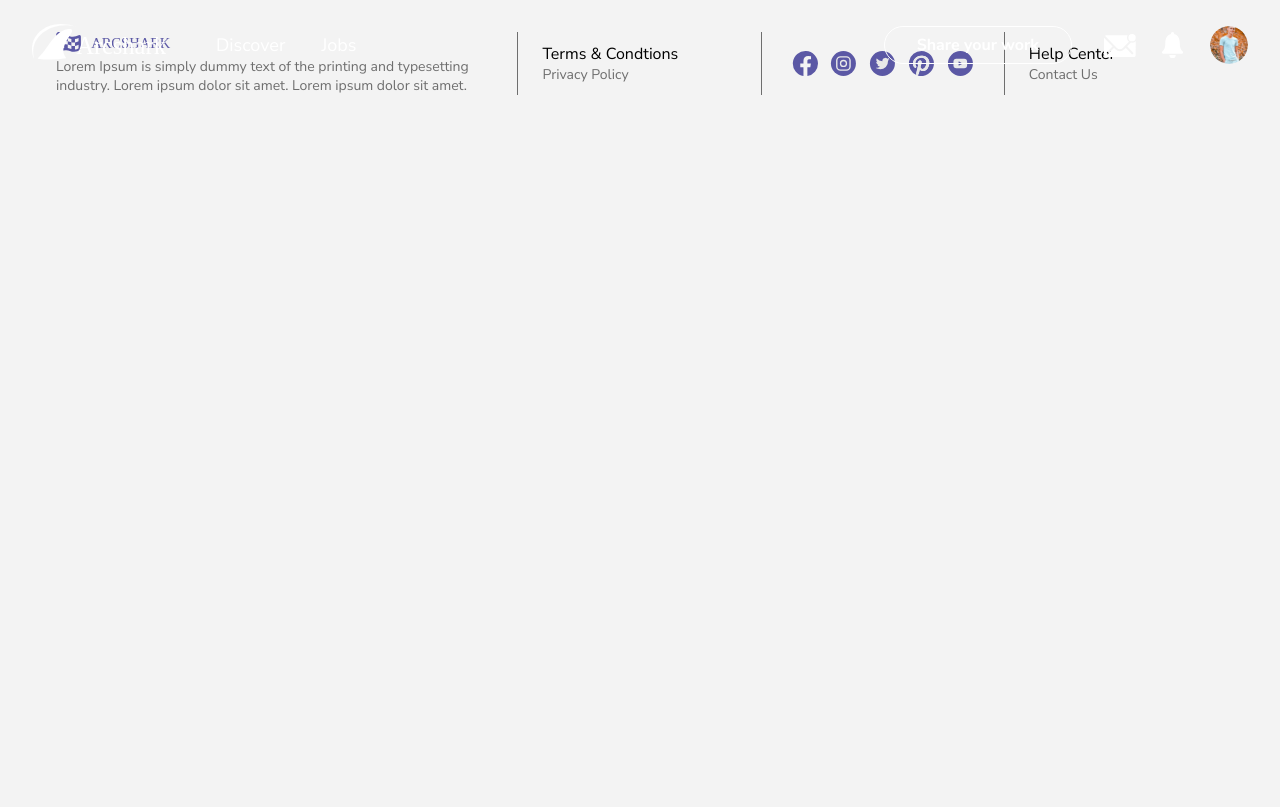
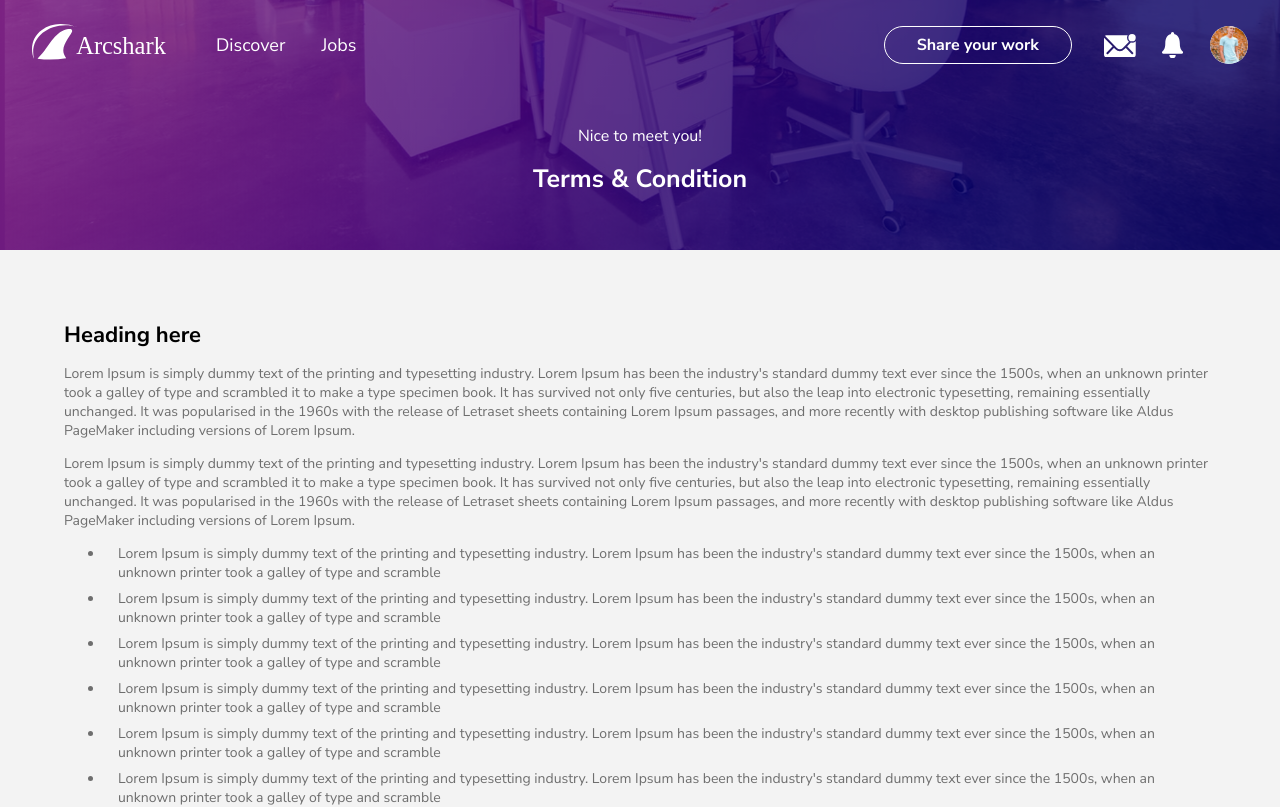
Before and after one commit to MehfoozurRehman/ArcShark, a React (Create React App) app: page /termandcondition in a window 1280 px wide. Shown: the top 807 px of the page. Built offline with nearby package versions, Linux system fonts and the light colour scheme.

Commit message:
Term and condition page done

```diff
--- a/src/App.js
+++ b/src/App.js
@@ -5,6 +5,7 @@ import About from "./screens/About";
 import HomeScreen from "./screens/HomeScreen";
 import "./about.scss";
 import Footer from "./components/Footer";
+import Termandcondition from "./components/Termandcondition";
 
 export default function App() {
   return (
@@ -13,6 +14,7 @@ export default function App() {
       <Routes>
         <Route path="/" element={<HomeScreen />} />
         <Route path="/about-us" element={<About />} />
+        <Route path="/termandcondition" element={<Termandcondition />} />
       </Routes>
       <Footer />
     </>
--- a/src/about.scss
+++ b/src/about.scss
@@ -1,6 +1,7 @@
 $white: #fff;
 $primary: #5b57a4;
 $secondry: #c495c3;
+$color: #6e6e6e;
 body {
   background-color: #f3f3f3;
 }
@@ -167,6 +168,66 @@ body {
   overflow: hidden;
   font-size: 14px;
 }
+.term__and__condition__page {
+  width: 100%;
+  position: relative;
+}
+.term__and__condition__page__banner {
+  width: 100%;
+}
+.term__and__condition__page__banner img {
+  width: 100%;
+  height: 250px;
+}
+.term__and__condition__page__overlay {
+  position: absolute;
+  display: flex;
+  padding: 2em;
+  height: 100%;
+  width: 100%;
+  top: 50%;
+  left: 50%;
+  display: flex;
+  justify-content: center;
+  align-items: center;
+  max-width: 1440px;
+  margin-top: 2em;
+  transform: translate(-50%, -50%);
+}
+.term__condition__overlay__haeding__text {
+  color: $white;
+  font-size: 16px;
+  text-align: center;
+}
+.term__condition__overlay__haeding__big__text {
+  color: $white;
+  font-size: 25px;
+  font-weight: bold;
+  margin-top: 0.6em;
+}
+.term__and__condition__container {
+  max-width: 1440px;
+  margin: 0px auto;
+  padding: 4em 4em;
+}
+.term__and__condition__container__heading {
+  font-size: 22px;
+  font-weight: bold;
+}
+.term__and__condition__container__text {
+  font-size: 14px;
+  color: $color;
+  margin-top: 1em;
+}
+.term__and__condition__container__ul__text {
+  font-size: 14px;
+  color: $color;
+}
+.term__and__condition__container__ul__text li {
+  padding: 0em 1em;
+  margin-top: 0.5em;
+}
+
 @media (max-width: 1000px) {
   .footer__container__col {
     min-width: 30%;
@@ -211,4 +272,16 @@ body {
   .about__heading__here__cards {
     width: 100%;
   }
+  .term__and__condition__page__overlay__haeding {
+    margin-top: 1.3em;
+  }
+  .term__and__condition__container {
+    padding: 3em 2em;
+  }
+  .term__and__condition__container__ul__text li {
+    padding: 0em;
+  }
+  .term__and__condition__container__ul__text {
+    padding: 0em 1.5em;
+  }
 }
--- /dev/null
+++ b/src/components/Termandcondition.js
@@ -0,0 +1,100 @@
+import React from "react";
+import TermandCondition from "../assets/TermandConditionbanner.png";
+
+export default function Termandcondition() {
+  return (
+    <>
+      <div className="term__and__condition__page">
+        <div className="term__and__condition__page__banner">
+          <img src={TermandCondition} alt="" />
+        </div>
+        <div className="term__and__condition__page__overlay">
+          <div className="term__and__condition__page__overlay__haeding">
+            <div className="term__condition__overlay__haeding__text">
+              Nice to meet you!
+            </div>
+            <div className="term__condition__overlay__haeding__big__text">
+              Terms & Condition
+            </div>
+          </div>
+        </div>
+      </div>
+      <div className="term__and__condition__container">
+        <div className="term__and__condition__container__heading">
+          Heading here
+        </div>
+        <div className="term__and__condition__container__text">
+          Lorem Ipsum is simply dummy text of the printing and typesetting
+          industry. Lorem Ipsum has been the industry's standard dummy text ever
+          since the 1500s, when an unknown printer took a galley of type and
+          scrambled it to make a type specimen book. It has survived not only
+          five centuries, but also the leap into electronic typesetting,
+          remaining essentially unchanged. It was popularised in the 1960s with
+          the release of Letraset sheets containing Lorem Ipsum passages, and
+          more recently with desktop publishing software like Aldus PageMaker
+          including versions of Lorem Ipsum.
+        </div>
+        <div className="term__and__condition__container__text">
+          Lorem Ipsum is simply dummy text of the printing and typesetting
+          industry. Lorem Ipsum has been the industry's standard dummy text ever
+          since the 1500s, when an unknown printer took a galley of type and
+          scrambled it to make a type specimen book. It has survived not only
+          five centuries, but also the leap into electronic typesetting,
+          remaining essentially unchanged. It was popularised in the 1960s with
+          the release of Letraset sheets containing Lorem Ipsum passages, and
+          more recently with desktop publishing software like Aldus PageMaker
+          including versions of Lorem Ipsum.
+        </div>
+        <ul className="term__and__condition__container__ul__text">
+          <li>
+            Lorem Ipsum is simply dummy text of the printing and typesetting
+            industry. Lorem Ipsum has been the industry's standard dummy text
+            ever since the 1500s, when an unknown printer took a galley of type
+            and scramble
+          </li>
+          <li>
+            Lorem Ipsum is simply dummy text of the printing and typesetting
+            industry. Lorem Ipsum has been the industry's standard dummy text
+            ever since the 1500s, when an unknown printer took a galley of type
+            and scramble
+          </li>
+          <li>
+            Lorem Ipsum is simply dummy text of the printing and typesetting
+            industry. Lorem Ipsum has been the industry's standard dummy text
+            ever since the 1500s, when an unknown printer took a galley of type
+            and scramble
+          </li>
+          <li>
+            Lorem Ipsum is simply dummy text of the printing and typesetting
+            industry. Lorem Ipsum has been the industry's standard dummy text
+            ever since the 1500s, when an unknown printer took a galley of type
+            and scramble
+          </li>
+          <li>
+            Lorem Ipsum is simply dummy text of the printing and typesetting
+            industry. Lorem Ipsum has been the industry's standard dummy text
+            ever since the 1500s, when an unknown printer took a galley of type
+            and scramble
+          </li>
+          <li>
+            Lorem Ipsum is simply dummy text of the printing and typesetting
+            industry. Lorem Ipsum has been the industry's standard dummy text
+            ever since the 1500s, when an unknown printer took a galley of type
+            and scramble
+          </li>
+        </ul>
+        <div className="term__and__condition__container__text">
+          Lorem Ipsum is simply dummy text of the printing and typesetting
+          industry. Lorem Ipsum has been the industry's standard dummy text ever
+          since the 1500s, when an unknown printer took a galley of type and
+          scrambled it to make a type specimen book. It has survived not only
+          five centuries, but also the leap into electronic typesetting,
+          remaining essentially unchanged. It was popularised in the 1960s with
+          the release of Letraset sheets containing Lorem Ipsum passages, and
+          more recently with desktop publishing software like Aldus PageMaker
+          including versions of Lorem Ipsum.
+        </div>
+      </div>
+    </>
+  );
+}
```
Also changed, not shown: src/assets/TermandConditionbanner.png (added).
